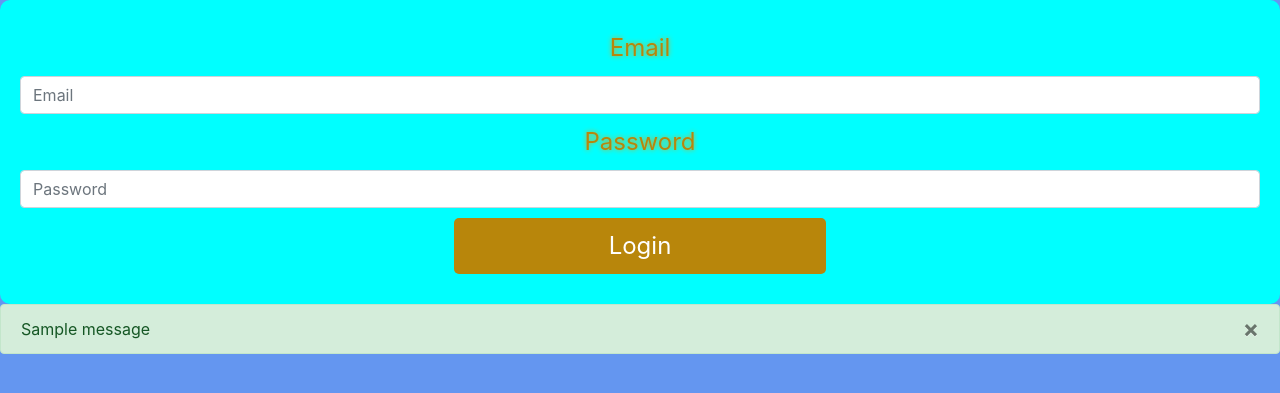
After one commit to Acidicts/Flask-We-Make-You-Bake, a Flask app: page /login in a window 1280 px wide. The commit adds this page. Shown: the top 393 px of the page. Run offline with Flask 3, Linux system fonts and the light colour scheme; tables that the repository leaves empty hold one stand-in row (values such as "Sample post"); one stand-in notice (Sample message) is shown; some libraries are stand-ins or nearby versions.

Commit message:
Added login.html but databases are incorrect

```diff
--- a/Website/auth.py
+++ b/Website/auth.py
@@ -7,6 +7,7 @@ from . import db
 # The rest of your auth.py code remains unchanged
 
 auth = Blueprint('auth', __name__)
+
 
 @auth.route("/login", methods=["GET", "POST"])
 def login():
@@ -64,5 +65,5 @@ def sign_up():
             db.session.add(new_user)
             db.session.commit()
             flash("Account created!", category="success")
-            return redirect(url_for("views.home"))
+            return redirect("/login")
     return render_template("sign_up.html", user=current_user)
--- a/Website/static/styles.css
+++ b/Website/static/styles.css
@@ -14,18 +14,46 @@ body {
 }
 
 p {
-    font-size: 1.5em;
+    background: lightcyan;
+    border-radius: 10px;
+    height: 100px;
+    padding: 10px;
 }
 
-.intro-container {
-    color: black;
-    margin: auto;
+.login {
+    background: aqua;
+    border-radius: 10px;
+    width: 100%;
+    height: fit-content;
+    display: flex;
+    flex-direction: column;
+    align-items: center;
+    padding: 20px;
+}
+
+.login button {
+    width: 30%;
+    margin: 10px 0;
+
+}
+
+.login button:hover {
+    background: darkgoldenrod;
+    color: white;
+
+}
+
+.login_label {
+    font-size: 1.5em;
+    margin: 10px 0;
+    color: darkgoldenrod;
+    text-shadow: 0 0 5px goldenrod;
+}
+
+.intro-container, .links {
+    display: flex;
+    justify-content: space-evenly;
     text-align: center;
-    background-color: aquamarine;
-    display: flex;
-    border-radius: 10px;
-    justify-content: space-between;
-
 }
 
 .links {
@@ -34,9 +62,24 @@ p {
     width: auto;
     background: antiquewhite;
     border-radius: 10px;
-    padding: 50px 0px 50px 0px;
+    padding: 50px 0 50px 0;
     text-underline: blue;
     cursor: pointer;
+}
+
+.btn-primary {
+    background: darkgoldenrod;
+    color: white;
+    border: none;
+    border-radius: 5px;
+    padding: 10px 20px;
+    cursor: pointer;
+    font-size: 1.5em;
+
+}
+
+.btn-primary:hover {
+    background: goldenrod;
 }
 
 .link {
@@ -68,6 +111,6 @@ p {
 
 .sign-up-container input,
 .sign-up-container button {
-    width: 90%; /* Set the width of inputs and button */
-    margin: 10px 0; /* Add top and bottom margin for spacing */
+    width: 90%;
+    margin: 10px 0;
 }
--- /dev/null
+++ b/Website/templates/login.html
@@ -0,0 +1,52 @@
+<!DOCTYPE html>
+<html lang="en">
+<head>
+    <meta charset="UTF-8">
+    <title>Login</title>
+    <meta name="viewport" content="width=device-width, initial-scale=1" />
+    <link
+      rel="stylesheet"
+      href="https://stackpath.bootstrapcdn.com/bootstrap/4.4.1/css/bootstrap.min.css"
+      integrity="sha384-Vkoo8x4CGsO3+Hhxv8T/Q5PaXtkKtu6ug5TOeNV6gBiFeWPGFN9MuhOf23Q9Ifjh"
+      crossorigin="anonymous"
+    />
+    <link
+      rel="stylesheet"
+      href="https://stackpath.bootstrapcdn.com/font-awesome/4.7.0/css/font-awesome.min.css"
+      crossorigin="anonymous"
+    />
+    <link rel="stylesheet" href="static/styles.css" />
+</head>
+<body>
+
+<div class="login">
+    <label class="login_label" for="email">Email</label><input type="email" class="form-control" id="email" name="email" placeholder="Email">
+    <label class="login_label" for="password">Password</label><input type="password" class="form-control" id="password" name="password" placeholder="Password">
+    <spacer></spacer>
+    <button class="btn btn-primary">Login</button>
+</div>
+
+{% with messages = get_flashed_messages(with_categories=true) %}
+        {% if messages %}
+            {% for category, message in messages %}
+            {% if category == "error" %}
+            <div class="alert alert-danger alter-dismissible fade show">
+                {{ message }}
+                <button type="button" class="close" data-dismiss="alert">
+                    <span aria-hidden="true">&times;</span>
+                </button>
+            </div>
+            {% else %}
+            <div class="alert alert-success alter-dismissible fade show">
+                {{ message }}
+                <button type="button" class="close" data-dismiss="alert">
+                    <span aria-hidden="true">&times;</span>
+                </button>
+            </div>
+                {% endif %}
+        {% endfor %}
+        {% endif %}
+        {% endwith %}
+
+</body>
+</html>
--- a/main.py
+++ b/main.py
@@ -1,4 +1,4 @@
 import Website
 
 app = Website.create_app()
-Website.run_app(app)
+app.run(debug=True, host='0.0.0.0', port=5000)
```
Also changed, not shown: Website/__init__.py (+3 -4 lines), Website/templates/sign_up.html (+22 -0 lines), Website/views.py (+4 -3 lines).
